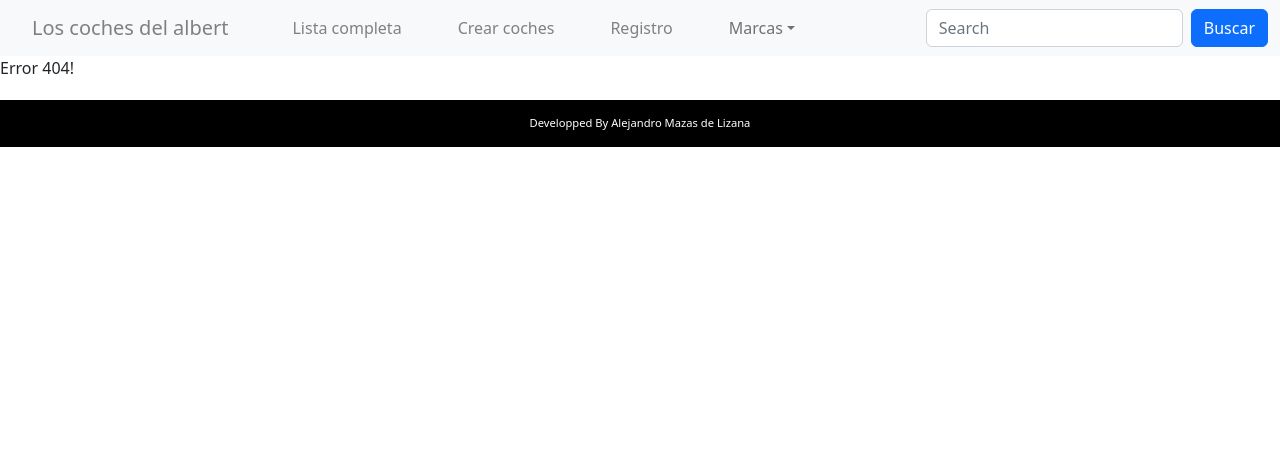
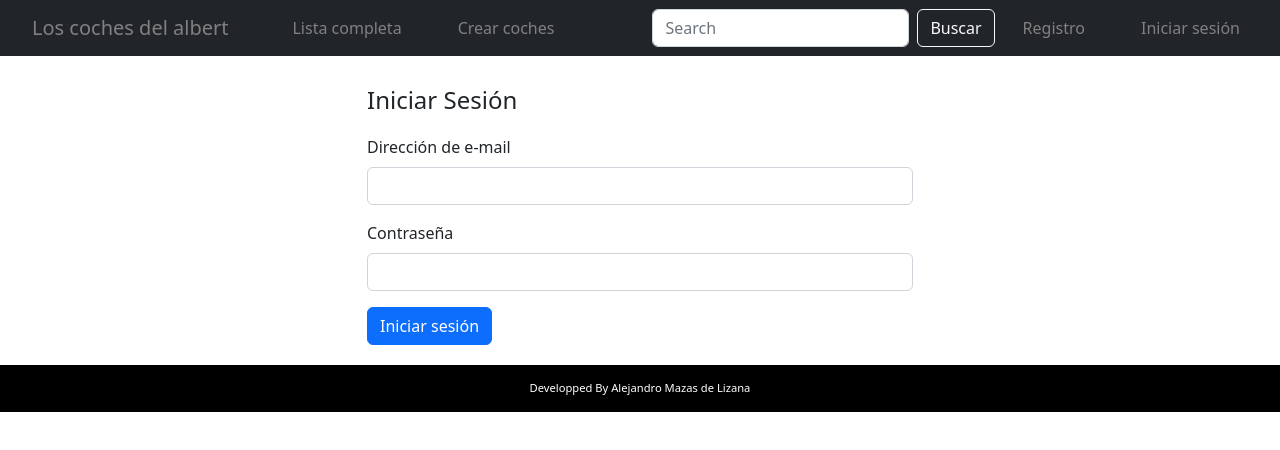
Before and after one commit to alejandroMazas/alberto_cars_client, a React (Create React App) app: page /Iniciar-sesion in a window 1280 px wide. Before the commit this address had no page. Shown: the top 450 px of the page. Built offline with nearby package versions, Linux system fonts and the light colour scheme.

Commit message:
loginPage and LoginForm

```diff
--- /dev/null
+++ b/src/components/login/LoginForm.js
@@ -0,0 +1,62 @@
+import './LoginForm.css'
+import { Form, Button } from 'react-bootstrap'
+import { useState } from 'react'
+import { useNavigate } from 'react-router-dom'
+import authService from '../../services/auth.services'
+
+const SignupForm = () => {
+
+    const navigate = useNavigate()
+
+    const [loginData, setLoginData] = useState(
+        {
+            email: "",
+            password: ""
+        }
+    )
+
+    const handleSubmit = e => {
+        e.preventDefault()
+
+        authService
+            .loginUser(loginData)
+            .then(() => {
+                navigate('/')
+            })
+            .catch(err => console.log(err))
+
+    }
+
+    const handleInput = e => {
+        const { value, name } = e.currentTarget
+        setLoginData({ ...loginData, [name]: value })
+
+        // if (name === 'username') setSignupData({ ...signupData, username: value })
+        // if (name === 'email') setSignupData({ ...signupData, email: value })
+        // if (name === 'password') setSignupData({ ...signupData, password: value })
+    }
+
+    const { email, password } = loginData
+
+    return (
+        <Form onSubmit={handleSubmit}>
+            <h4 className='label'>Iniciar Sesión</h4>
+
+            <Form.Group className="mb-3" controlId="email">
+                <Form.Label>Dirección de e-mail</Form.Label>
+                <Form.Control type="text" value={email} onChange={handleInput} name="email" />
+            </Form.Group>
+
+            <Form.Group className="mb-3" controlId="password">
+                <Form.Label>Contraseña</Form.Label>
+                <Form.Control type="password" value={password} onChange={handleInput} name="password" />
+            </Form.Group>
+
+            <Button variant="primary" type="submit">
+                Iniciar sesión
+            </Button>
+        </Form>
+    )
+}
+
+export default SignupForm
--- a/src/components/navbar/Navigation.css
+++ b/src/components/navbar/Navigation.css
@@ -4,3 +4,7 @@
     margin-left: 20px;
     margin-right: 20px;
 }
+
+.navLink:hover {
+    color: rgb(223, 223, 223);
+}
--- a/src/components/navbar/Navigation.js
+++ b/src/components/navbar/Navigation.js
@@ -1,15 +1,11 @@
-import Button from 'react-bootstrap/Button';
-import Container from 'react-bootstrap/Container';
-import Form from 'react-bootstrap/Form';
-import Nav from 'react-bootstrap/Nav';
-import Navbar from 'react-bootstrap/Navbar';
-import NavDropdown from 'react-bootstrap/NavDropdown';
+import { Form, Nav, Navbar, Container, Button, NavDropdown } from 'react-bootstrap';
+
 import { NavLink } from 'react-router-dom'
 import './Navigation.css'
 
 const Navigation = () => {
     return (
-        <Navbar bg="light" expand="lg">
+        <Navbar bg="dark" expand="lg">
             <Container fluid>
                 <Navbar.Brand><NavLink to={'/'} className='navLink'>Los coches del albert</NavLink></Navbar.Brand>
                 <Navbar.Toggle aria-controls="navbarScroll" />
@@ -21,8 +17,8 @@ const Navigation = () => {
                     >
                         <Nav.Link><NavLink className='navLink' to='/ListaCompleta'>Lista completa</NavLink></Nav.Link>
                         <Nav.Link><NavLink className='navLink' to='/CrearCoches'>Crear coches</NavLink></Nav.Link>
-                        <Nav.Link><NavLink className='navLink' to='/Registro'>Registro</NavLink></Nav.Link>
-                        <NavDropdown className='navLink' title="Marcas" id="navbarScrollingDropdown">
+
+                        {/* <NavDropdown className='navLink' title="Marcas" id="navbarScrollingDropdown">
                             <NavDropdown.Item href="#action3">Action</NavDropdown.Item>
                             <NavDropdown.Item href="#action4">
                                 Another action
@@ -31,7 +27,7 @@ const Navigation = () => {
                             <NavDropdown.Item href="#action5">
                                 Something else here
                             </NavDropdown.Item>
-                        </NavDropdown>
+                        </NavDropdown> */}
 
                     </Nav>
                     <Form className="d-flex">
@@ -41,8 +37,12 @@ const Navigation = () => {
                             className="me-2"
                             aria-label="Search"
                         />
-                        <Button>Buscar</Button>
+                        <Button variant='outline-light'>Buscar</Button>
                     </Form>
+                    <Nav>
+                        <Nav.Link><NavLink className='navLink' to='/Registro'>Registro</NavLink></Nav.Link>
+                        <Nav.Link><NavLink className='navLink' to='/Iniciar-sesion'>Iniciar sesión</NavLink></Nav.Link>
+                    </Nav>
                 </Navbar.Collapse>
             </Container>
         </Navbar >
--- /dev/null
+++ b/src/pages/loginPage/loginPage.js
@@ -0,0 +1,16 @@
+import { Container, Row, Col } from "react-bootstrap"
+import LoginForm from "../../components/login/LoginForm"
+
+const LoginPage = () => {
+    return (
+        <Container>
+            <Row>
+                <Col md={{ span: 6, offset: 3 }} >
+                    <LoginForm />
+                </Col>
+            </Row>
+        </Container>
+    )
+}
+
+export default LoginPage
--- a/src/routes/AppRoutes.js
+++ b/src/routes/AppRoutes.js
@@ -3,6 +3,7 @@ import CarsPage from '../pages/carsPage/CarsPage'
 import CarsDetailsPage from '../pages/carsPage/CarsDetailsPage/CarsDetailsPage'
 import CreateCarsPage from '../pages/carsPage/CreateCarsPage/CreateCarsPage'
 import SignupPage from '../pages/signupPage/signupPage'
+import LoginPage from '../pages/loginPage/loginPage'
 
 const AppRoutes = () => {
     return (
@@ -13,6 +14,7 @@ const AppRoutes = () => {
             <Route path='*' element={<p>Error 404!</p>}></Route>
             <Route path='/CrearCoches' element={<CreateCarsPage />}></Route>
             <Route path='/Registro' element={<SignupPage />}></Route>
+            <Route path='/Iniciar-sesion' element={<LoginPage />}></Route>
         </Routes >
     )
 }
--- a/src/services/auth.services.js
+++ b/src/services/auth.services.js
@@ -9,6 +9,10 @@ class AuthService {
     saveUser = user => {
         return this.axiosApp.post(`/signup`, user)
     }
+
+    loginUser = user => {
+        return this.axiosApp.post(`/login`, user)
+    }
 }
 
 const authService = new AuthService()
```
Also changed, not shown: src/components/login/LoginForm.css (added), src/pages/loginPage/loginPage.css (added).
